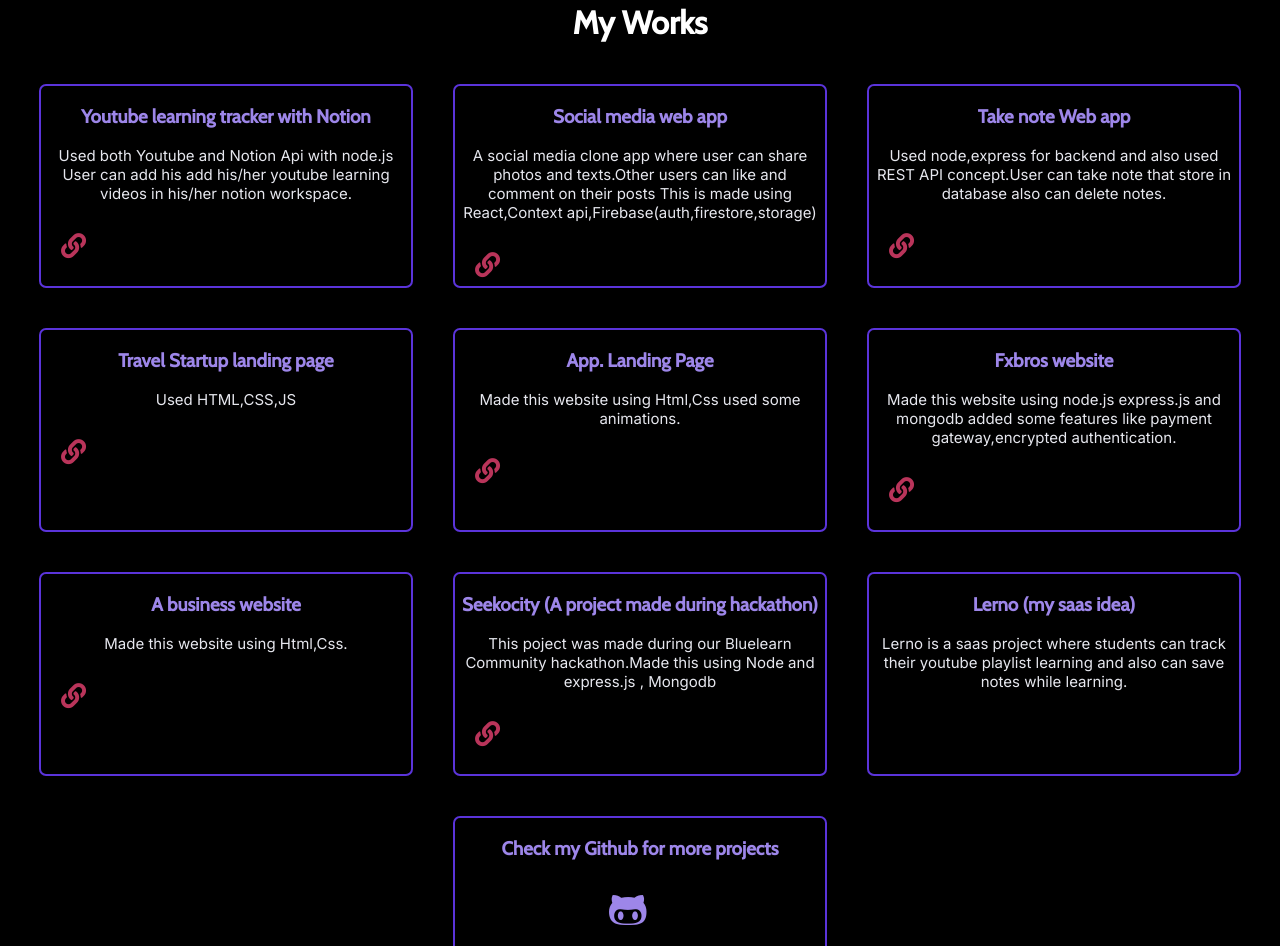
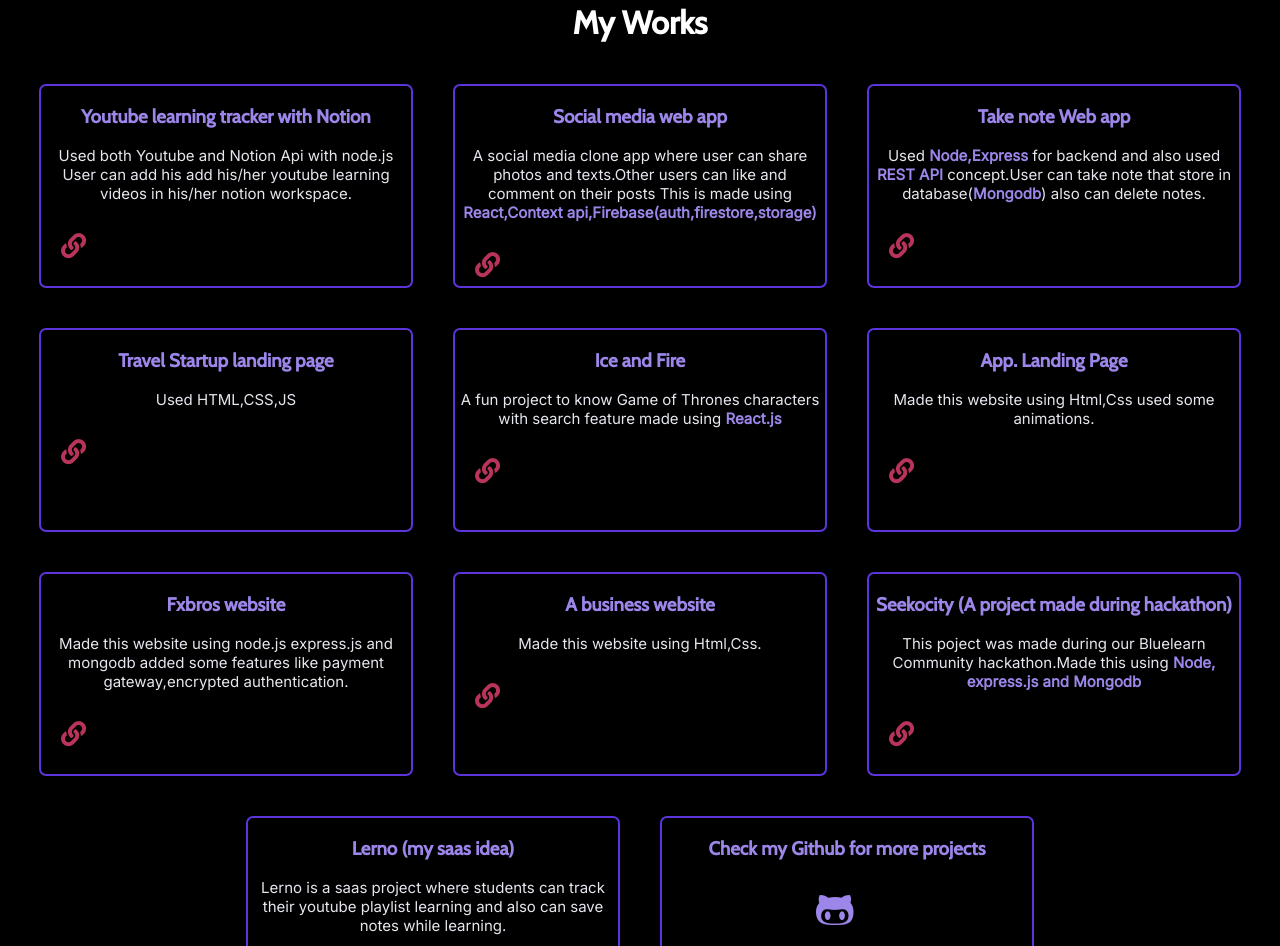
Before and after one commit to devAmlan/portfolio_website, a plain HTML site: page index.html in a window 1280 px wide. Shown: the part 830-1776 px from the top of the page. Drawn offline with nearby package versions, Linux system fonts and the light colour scheme.

Commit message:
added a project

```diff
--- a/index.html
+++ b/index.html
@@ -37,14 +37,14 @@
             <h3>Social media web app</h3>
             <p>
             A social media clone app where user can share photos and texts.Other users can like and comment on their posts
-            This is made using React,Context api,Firebase(auth,firestore,storage)
+            This is made using <b>React,Context api,Firebase(auth,firestore,storage)</b>
             </p>
             <a href="https://github.com/devAmlan/Social-Connect" target="_blank" rel="noopener noreferrer"><i class="fas fa-link"></i></a>
         </div>
 
         <div class="card">
             <h3>Take note Web app</h3>
-            <p>Used node,express for backend and also used REST API concept.User can take note that store in database also can delete notes.</p>
+            <p>Used <b>Node,Express</b> for backend and also used <b>REST API</b> concept.User can take note that store in database(<b>Mongodb</b>) also can delete notes.</p>
             <a href="https://github.com/devAmlan/note_app" target="_blank" rel="noopener noreferrer"><i class="fas fa-link"></i></a>
         </div>
 
@@ -52,6 +52,12 @@
             <h3>Travel Startup landing page</h3>
             <p>Used HTML,CSS,JS</p>
             <a href="https://travelog-project.netlify.app/" target="_blank" rel="noopener noreferrer"><i class="fas fa-link"></i></a>
+        </div>
+
+        <div class="card">
+            <h3>Ice and Fire</h3>
+            <p>A fun project to know Game of Thrones characters with search feature made using <b>React.js</b></p>
+            <a href="https://got-characters.netlify.app/"  target="_blank" rel="noopener noreferrer"><i class="fas fa-link"></i></a>
         </div>
 
         <div class="card">
@@ -72,9 +78,10 @@
             <a href="https://hexavalent.netlify.app/"  target="_blank" rel="noopener noreferrer"><i class="fas fa-link"></i></a>
         </div>
 
+
         <div class="card">
             <h3>Seekocity (A project made during hackathon)</h3>
-            <p>This poject was made during our Bluelearn Community hackathon.Made this using Node and express.js , Mongodb</p>
+            <p>This poject was made during our Bluelearn Community hackathon.Made this using <b>Node, express.js and Mongodb</b></p>
             <a href="https://github.com/devAmlan/Hackathon-Project" target="_blank" rel="noopener noreferrer"><i class="fas fa-link"></i></a>
         </div>
         <div class="card">
```
